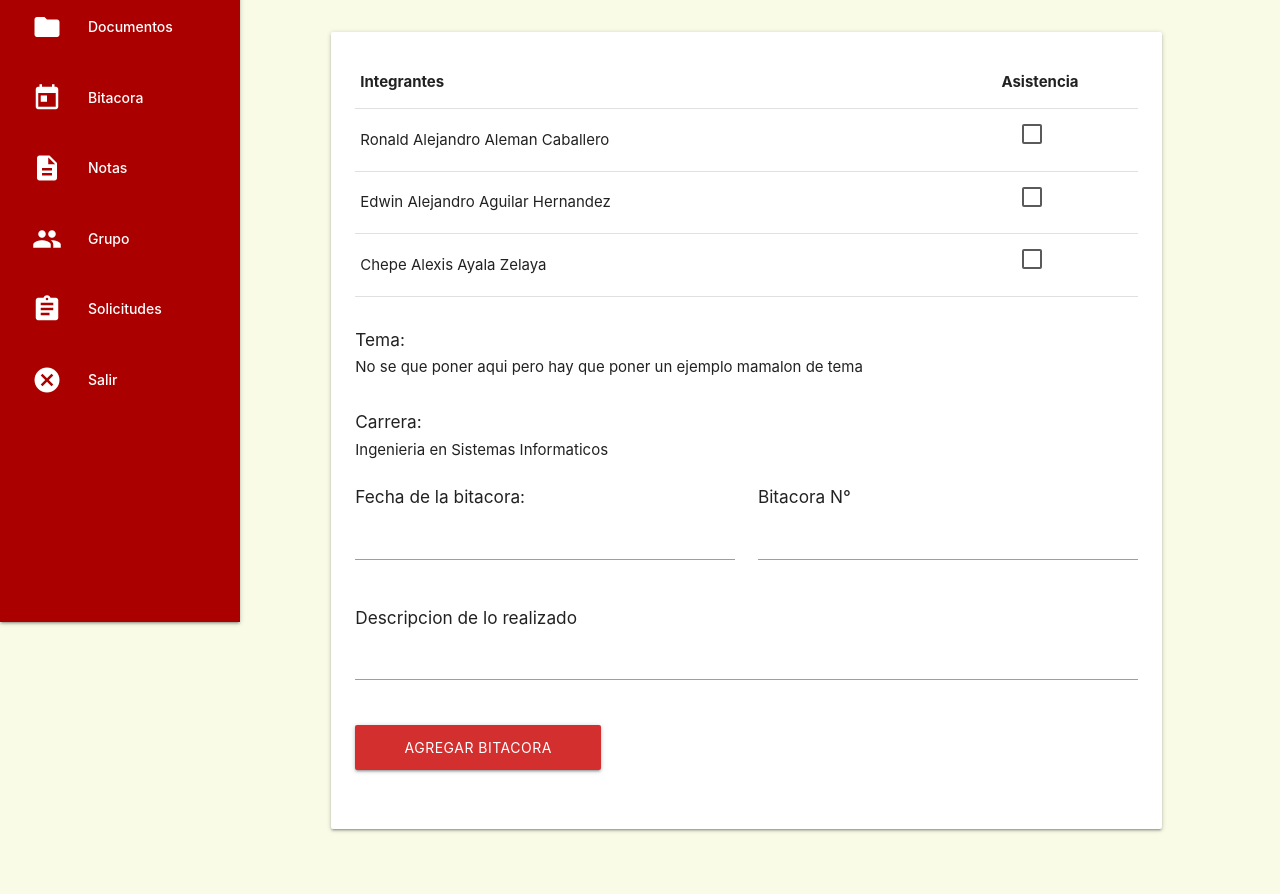
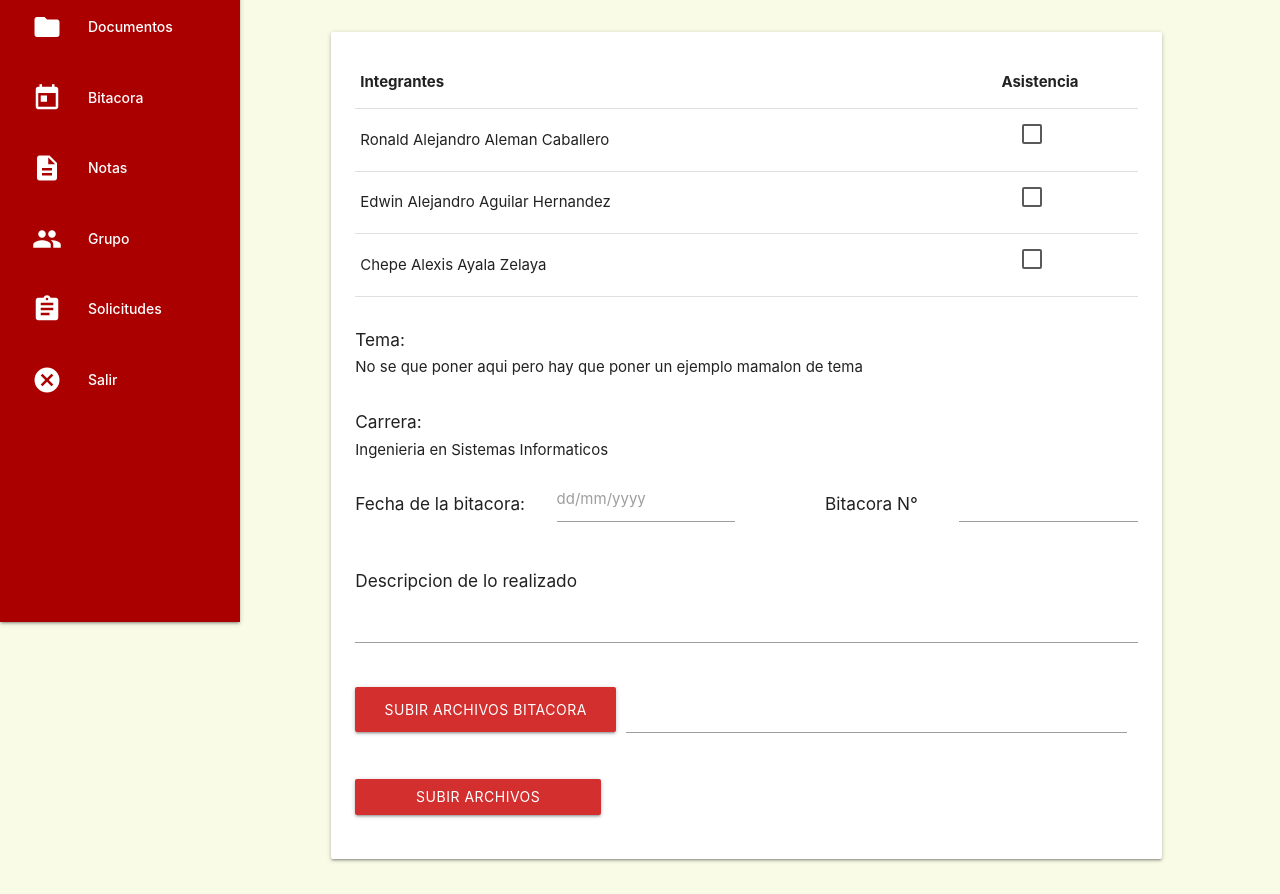
Before and after one commit to Ronald9919/DSI, a plain HTML site: page bitacoras.html in a window 1280 px wide. Shown: the part 238-1132 px from the top of the page. Before the commit the page ends 1102 px from the top, so only its background shows below. Drawn offline with nearby package versions, Linux system fonts and the light colour scheme.

Commit message:
Update bitacoras.html

```diff
--- a/bitacoras.html
+++ b/bitacoras.html
@@ -98,23 +98,34 @@
                         <h6>Tema: </h6><p>No se que poner aqui pero hay que poner un ejemplo mamalon de tema</p><br>
                         <h6>Carrera: </h6><p>Ingenieria en Sistemas Informaticos</p>
                         <div class="row">
-                            <div class="col m6 s12 input-field">
-                                <h6>Fecha de la bitacora: </h6>
+                            <div class="col m3 s12">
+                                <br><h6>Fecha de la bitacora: </h6>
+                            </div>
+                            <div class="col m3 s12 input-field">
                                 <input id="final" type="text" class="datepicker center">
+                                <label class="center" for="final">dd/mm/yyyy</label>
                             </div>
-                            <div class="col m6 s12 input-field">
-                                <h6>Bitacora N°</h6>
+                            <div class="col m2 offset-m1 s12">
+                                <br><h6>Bitacora N°</h6>
+                            </div>
+                            <div class="input-field col m3 s12">
                                 <input type="number" class="validate">
                             </div>
                             <div class="input-field col s12">
                                 <h6>Descripcion de lo realizado </h6>
                                 <textarea id="textarea1" class="materialize-textarea"></textarea>
                             </div>
-                            <div class="col m4 s12 file-field input-field">
-                                <div class="waves-effect waves-light btn red darken-2 col m12 s12">
-                                  <span>Agregar Bitacora</span>
+                            <div class="col m12 s12 file-field input-field">
+                                <div class="waves-effect waves-light btn red darken-2 col m4 s12">
+                                  <span>Subir Archivos Bitacora</span>
                                   <input type="file" multiple>
                                 </div>
+                                <div class="file-path-wrapper col m8 s12">
+                                    <input class="file-path validate" type="text">
+                                  </div>
+                            </div>
+                            <div class="col m4">
+                                <br><button class="btn btn-medium waves-effect waves-light red darken-2 col m12 s12" type="submit" name="action">Subir Archivos</button>
                             </div>
                         </div>
                     </div>
```
